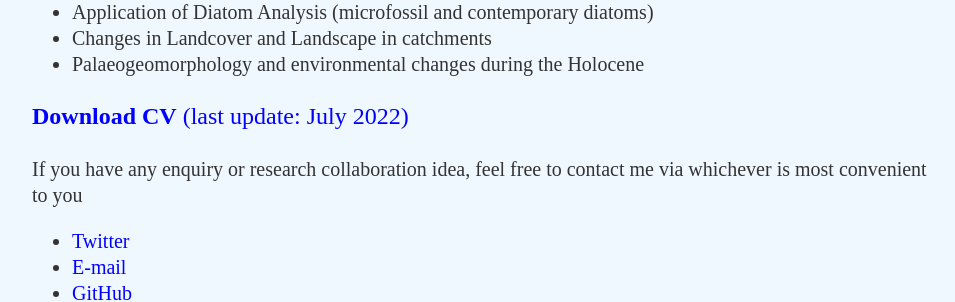
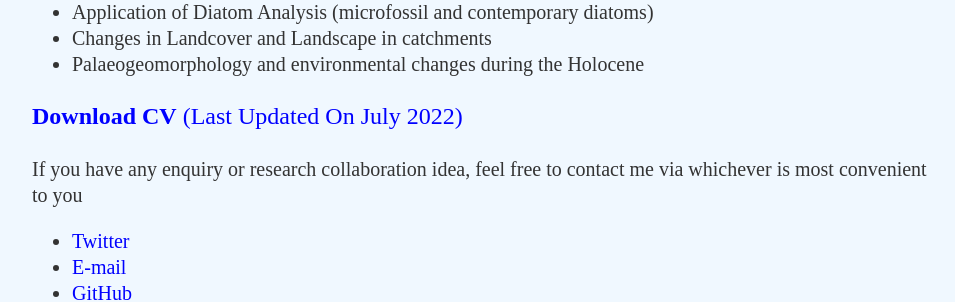
Before and after one commit to muyeoljung/muyeoljung.github.io, a Jekyll site: the page built from about/index.html, in a window 1280 px wide. Shown: the part 754-1056 px from the top of the page, without its empty margins (160-1115 px from the left). Built offline with Jekyll 4.4.1, drawn with Linux system fonts in a browser that asks for light colours.

Commit message:
Update index.html

```diff
--- a/about/index.html
+++ b/about/index.html
@@ -24,7 +24,7 @@
 				<li>Changes in Landcover and Landscape in catchments</li>
 				<li>Palaeogeomorphology and environmental changes during the Holocene</li></ul>
 
-			<p style="font-size:24px"><a href="/cv/sample.pdf" class="download" title="Download CV as PDF" target="_blank"><b>Download CV</b> (last update: July 2022)</a></p>
+			<p style="font-size:24px"><a href="/cv/sample.pdf" class="download" title="Download CV as PDF" target="_blank"><b>Download CV</b> (Last Updated On July 2022)</a></p>
 			<p>If you have any enquiry or research collaboration idea, feel free to contact me via whichever is most convenient to you </p>
 
 			<ul class="contacts">
```
